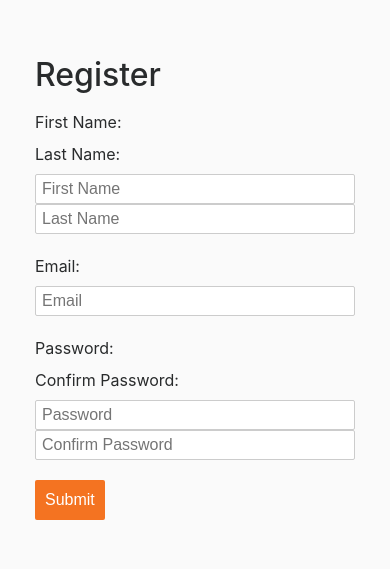
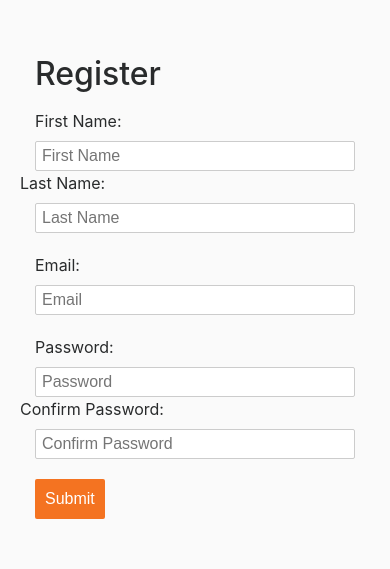
Before and after one commit to Fromalaska49/DunderMifflin-ChatBot, a Django app: page / in a window 390 px wide. Shown: the part 44-613 px from the top of the page. Run offline with Django 3.2, Linux system fonts and the light colour scheme; parts of the project's set-up code (start-up, migrations or seed data) failed here and were passed over; some libraries are stand-ins or nearby versions.

Commit message:
Fixing Mobile Bug

```diff
--- a/ChatBot/static/ChatBot/css/main.css
+++ b/ChatBot/static/ChatBot/css/main.css
@@ -75,6 +75,7 @@ input[type=text]:active, input[type=password]:active, textarea:active, select:ac
 	outline-width: 2px;
 	outline-color: #002244;
 	box-shadow: 0px 0px 0px 2px #002244;
+	border-color: #ffffff;
 }
 
 #registrationForm .row {
--- a/templates/registration/registration.html
+++ b/templates/registration/registration.html
@@ -6,25 +6,28 @@
 {% block content %}
   <div class="container">
 	<div class="row">
-		<div class="col-sm-3 hidden-xs spacer">
+		<div class="col-sm-1 col-md-2 col-lg-3 hidden-xs-down spacer">
 		</div>
-		<div id="registration-div" class="col-sm-6 col-xs-12">
+		<div id="registration-div" class="col-sm-10 col-md-8 col-lg-6 col-xs-12">
 			<h2>
 				Register
 			</h2>
 			<form id="registrationForm" class="fv-form fv-form-bootstrap" action="{% url 'registration' %}" method="post">
 				{% csrf_token %}
 				<div class="row">
-					<div class="col-sm-6">
+					<div class="col-xs-12 col-sm-6">
 						<label for="first-name" data-error="wrong" data-success="right">First Name:</label>
 					</div>
-					<div class="col-sm-6">
+					<div class="hidden-xs-down col-sm-6" style="display:block;width:100%;">
 						<label for="last-name" data-error="wrong" data-success="right">Last Name:</label>
 					</div>
-					<div class="col-sm-6">
+					<div class="col-xs-12 col-sm-6">
 						<input type="text" id="first-name" name="FIRST_NAME" placeholder="First Name" required>
 					</div>
-					<div class="col-sm-6">
+					<div class="col-xs-12 hidden-sm-up" style="display:block;width:100%;">
+						<label for="last-name" data-error="wrong" data-success="right">Last Name:</label>
+					</div>
+					<div class="col-xs-12 col-sm-6">
 						<input type="text" id="last-name" name="LAST_NAME" placeholder="Last Name" required>
 					</div>
 				</div>
@@ -39,16 +42,19 @@
 				</div>
 
 				<div class="row">
-					<div class="col-sm-6">
+					<div class="col-xs-12 col-sm-6">
 						<label for="password" data-error="wrong" data-success="right">Password:</label>
 					</div>
-					<div class="col-sm-6">
+					<div class="hidden-xs-down col-sm-6" style="display:block;width:100%;">
 						<label for="confirm-password" data-error="wrong" data-success="right">Confirm Password:</label>
 					</div>
-					<div class="col-sm-6">
+					<div class="col-xs-12 col-sm-6">
 						<input type="password" id="password" name="PASSWORD" placeholder="Password" required>
 					</div>
-					<div class="col-sm-6">
+					<div class="col-xs-12 hidden-sm-up" style="display:block;width:100%;">
+						<label for="confirm-password" data-error="wrong" data-success="right">Confirm Password:</label>
+					</div>
+					<div class="col-xs-12 col-sm-6">
 						<input type="password" id="confirm-password" name="CONFIRM_PASSWORD" placeholder="Confirm Password" required>
 					</div>
 				</div>
@@ -63,14 +69,14 @@
 				<p id="errmsg"></p>
 			</form>
 		</div>
-		<div class="col-sm-3 hidden-xs spacer">
+		<div class="col-sm-1 col-md-2 col-lg-3 hidden-xs-down spacer">
 		</div>
-		<div class="col-sm-3 hidden-xs spacer">
+		<div class="col-sm-1 col-md-2 col-lg-3 hidden-xs-down spacer">
 		</div>
 		<div id="success-div" class="col-sm-6 col-xs-12">
 			<h2>Your account has been created</h2>
 		</div>
-		<div class="col-sm-3 hidden-xs spacer">
+		<div class="col-sm-1 col-md-2 col-lg-3 hidden-xs-down spacer">
 		</div>
 	</div>
   </div>
```
